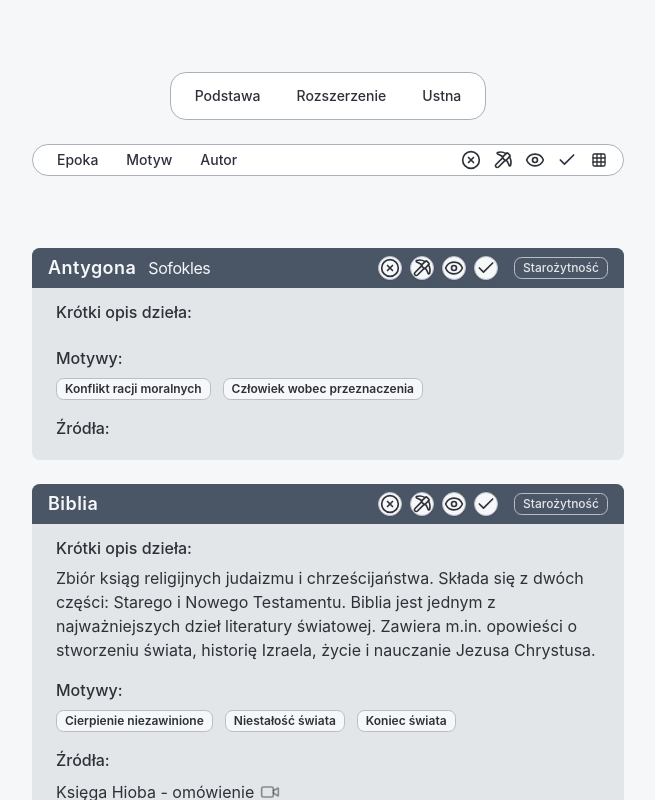
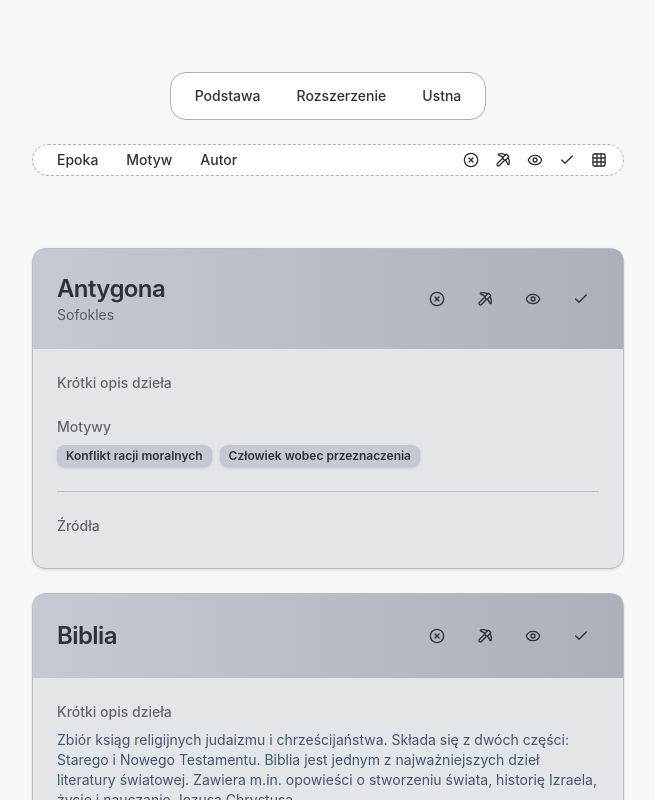
Before and after one commit to pawelz00/matura-check, a React (Vite) app: page / in a window 1280 px wide. Shown: the top 800 px of the page, without its empty margins (312-967 px from the left). Built offline with nearby package versions, Linux system fonts and the light colour scheme.

Commit message:
feat: new cards

```diff
--- a/package.json
+++ b/package.json
@@ -10,6 +10,7 @@
     "preview": "vite preview"
   },
   "dependencies": {
+    "@radix-ui/react-separator": "^1.1.2",
     "@radix-ui/react-slot": "^1.1.2",
     "@tailwindcss/vite": "^4.0.6",
     "class-variance-authority": "^0.7.1",
--- a/src/components/card/card-body.tsx
+++ b/src/components/card/card-body.tsx
@@ -1,41 +1,59 @@
-import {Badge} from "@/components/ui/badge.tsx";
-import {VideoIcon} from "lucide-react";
-import {Item} from "@/data/data.ts";
+import { Badge } from "@/components/ui/badge.tsx";
+import { VideoIcon } from "lucide-react";
+import { Item } from "@/data/data.ts";
+import { Separator } from "@/components/ui/separator.tsx";
+import { CardContent } from "@/components/ui/card.tsx";
 
-export default function CardBody({item} : {item: Item}) {
+export default function CardBody({ item }: { item: Item }) {
   return (
-        <div className={'px-6 py-3 rounded-b-md flex flex-col gap-y-4'}>
-            <section className={'flex gap-y-1.5 flex-col'}>
-                <h3 className={'text-md font-medium'}>Krótki opis dzieła:</h3>
-                <span className={'text-md'}>
-                        {item.description}
-                    </span>
-            </section>
-            <section className={'flex gap-y-2 flex-col'}>
-                <h3 className={'text-md font-medium'}>Motywy:</h3>
-                <div className={'flex flex-wrap gap-3'}>
+    <CardContent className="mt-6 space-y-6">
+      <div className="space-y-2">
+        <h3 className="text-sm font-medium text-card-foreground/70">
+          Krótki opis dzieła
+        </h3>
+        <p className="text-sm text-slate-600">{item.description}</p>
+      </div>
+
+      <div className="space-y-2">
+        <h3 className="text-sm font-medium text-card-foreground/70">Motywy</h3>
+        <div className="flex flex-wrap gap-2">
           {item?.questions?.map((item) => {
-                        return <Badge variant={'outline'} className={'bg-background text-xs'} key={item.question}>
+            return (
+              <Badge
+                variant={"default"}
+                className={"transition-colors hover:bg-secondary"}
+                key={item.question}
+              >
                 {item.motive}
               </Badge>
+            );
           })}
         </div>
-            </section>
-            <section className={'flex gap-y-2 flex-col tracking-normal'}>
-                <h3 className={'text-md font-medium'}>Źródła:</h3>
+      </div>
+      <Separator />
+      <div className="space-y-2">
+        <h3 className="text-sm font-medium text-card-foreground/70">Źródła</h3>
+        <div className="text-sm ">
           <div>
             {item?.externalResources?.map((item) => {
               return (
-                            <a href={item.url} target={'_blank'} rel={'noreferrer'} key={item.url} className={'flex gap-x-1.5 items-center text-md hover:underline'}>
-                                    <span>
-                                        {item.title}
-                                    </span>
-                                <VideoIcon className={'size-5 text-card-foreground/50'}/>
+                <a
+                  href={item.url}
+                  target={"_blank"}
+                  rel={"noreferrer"}
+                  key={item.url}
+                  className={
+                    "flex gap-x-1.5 items-center text-md hover:underline"
+                  }
+                >
+                  <span>{item.title}</span>
+                  <VideoIcon className={"size-5 text-card-foreground/50"} />
                 </a>
-                        )
+              );
             })}
           </div>
-            </section>
         </div>
-    )
+      </div>
+    </CardContent>
+  );
 }
--- a/src/components/card/card-header.tsx
+++ b/src/components/card/card-header.tsx
@@ -1,65 +1,47 @@
 import { Button } from "@/components/ui/button.tsx";
-import { Badge } from "@/components/ui/badge.tsx";
 import { Item } from "@/data/data.ts";
 import { useDataStore } from "@/store/useDataStore.ts";
 import { useEffect } from "react";
 import { cn } from "@/lib/utils.ts";
 import { statusesObj } from "@/constants/statusesObject.ts";
+import { CardHeader, CardTitle } from "@/components/ui/card.tsx";
 
-export default function CardHeader({ item }: { item: Item }) {
-  const { groupBy, loadStatuses, setStatus, statuses } = useDataStore();
+export default function CardHead({ item }: { item: Item }) {
+  const { loadStatuses, setStatus, statuses } = useDataStore();
 
   useEffect(() => {
     loadStatuses();
   }, [loadStatuses]);
 
   return (
-    <div
-      className={
-        "px-4 py-1.5 bg-gray-600 rounded-t-md flex justify-between items-center gap-x-3"
-      }
-    >
-      <div className={"flex gap-x-3 items-center"}>
-        <span
-          className={
-            "font-semibold text-lg tracking-wide text-accent-foreground"
-          }
-        >
-          {item.title}
-        </span>
-        {groupBy !== "author" && (
-          <span className={"text-md tracking-tight text-accent-foreground"}>
-            {item.author}
-          </span>
-        )}
+    <CardHeader className="rounded-t-lg bg-gradient-to-r from-primary to-secondary">
+      <div className="flex items-center justify-between">
+        <div className="space-y-0.1">
+          <CardTitle className="text-2xl font-serif">{item.title}</CardTitle>
+          <p className="text-sm text-secondary-foreground/70">{item.author}</p>
         </div>
-      <div className={"flex gap-x-2 items-center"}>
+        <div className="flex gap-3">
           {Object.entries(statusesObj).map(([key, value]) => {
             return (
               <Button
                 key={key}
-              variant={"outline"}
+                variant={"ghost"}
                 size={"icon"}
                 className={cn(
-                "size-6 rounded-xl cursor-pointer",
-                value.hoverColor,
                   statuses[item.id] === value.status &&
-                  "bg-accent text-accent-foreground",
+                    "bg-primary text-primary-foreground",
+                  "hover:bg-primary hover:text-primary-foreground",
                 )}
                 onClick={() => {
                   setStatus(item.id, value.status);
                 }}
               >
-              <value.icon className={"size-5"} />
+                <value.icon className={"size-4"} />
               </Button>
             );
           })}
-        {groupBy !== "period" && (
-          <Badge variant={"outline"} className={"ml-2 text-card font-medium"}>
-            {item.period}
-          </Badge>
-        )}
         </div>
       </div>
+    </CardHeader>
   );
 }
--- a/src/components/card/single-card.tsx
+++ b/src/components/card/single-card.tsx
@@ -1,16 +1,17 @@
-import {Item} from "@/data/data.ts";
+import { Item } from "@/data/data.ts";
+import { Card } from "@/components/ui/card.tsx";
+import CardHead from "@/components/card/card-header.tsx";
 import CardBody from "@/components/card/card-body.tsx";
-import CardHeader from "@/components/card/card-header.tsx";
 
 type SingleCardProps = {
-    item: Item
+  item: Item;
+};
+
+export default function SingleCard({ item }: SingleCardProps) {
+  return (
+    <Card className="w-full transition-all hover:shadow-lg">
+      <CardHead item={item} />
+      <CardBody item={item} />
+    </Card>
+  );
 }
-
-export default function SingleCard({item} : SingleCardProps) {
-    return (
-        <div className={'h-full w-full bg-card rounded-md'}>
-            <CardHeader item={item}/>
-            <CardBody item={item}/>
-        </div>
-    )
-}
--- a/src/components/navbar.tsx
+++ b/src/components/navbar.tsx
@@ -23,7 +23,7 @@ export default function Navbar() {
       </nav>
       <section
         className={
-          "flex justify-between items-center bg-white px-3 h-8 w-fit rounded-full gap-x-1 min-w-full border border-muted"
+          "flex justify-between items-center bg-white px-3 h-8 w-fit rounded-full gap-x-1 min-w-full border border-dashed border-muted"
         }
       >
         <div className={"flex gap-x-1 items-center"}>
@@ -31,7 +31,7 @@ export default function Navbar() {
           <ButtonFilter filter={"motive"}>Motyw</ButtonFilter>
           <ButtonFilter filter={"author"}>Autor</ButtonFilter>
         </div>
-        <div className={"flex gap-x-2"}>
+        <div className={"flex gap-x-2 items-center"}>
           {Object.entries(statusesObj).map(([key, value]) => {
             return (
               <Button
@@ -42,11 +42,11 @@ export default function Navbar() {
                 variant={"ghost"}
                 size={"icon"}
                 className={cn(
-                  "size-6 rounded-full cursor-pointer",
+                  "cursor-pointer size-6",
                   status === value.status && "bg-accent text-accent-foreground",
                 )}
               >
-                <value.icon className={"size-5"} />
+                <value.icon className={"size-4"} />
               </Button>
             );
           })}
@@ -54,11 +54,15 @@ export default function Navbar() {
             onClick={() => {
               setView(view === "list" ? "grid" : "list");
             }}
-            className={"size-6 cursor-pointer"}
+            className={"cursor-pointer size-6"}
             variant={"ghost"}
             size={"icon"}
           >
-            {view === "list" ? <GridIcon /> : <ListIcon />}
+            {view === "list" ? (
+              <GridIcon className={"size-4"} />
+            ) : (
+              <ListIcon className={"size-4"} />
+            )}
           </Button>
         </div>
       </section>
--- /dev/null
+++ b/src/components/ui/card.tsx
@@ -0,0 +1,68 @@
+import * as React from "react"
+
+import { cn } from "@/lib/utils"
+
+function Card({ className, ...props }: React.ComponentProps<"div">) {
+  return (
+    <div
+      data-slot="card"
+      className={cn(
+        "bg-card text-card-foreground rounded-xl border shadow-sm",
+        className
+      )}
+      {...props}
+    />
+  )
+}
+
+function CardHeader({ className, ...props }: React.ComponentProps<"div">) {
+  return (
+    <div
+      data-slot="card-header"
+      className={cn("flex flex-col gap-1.5 p-6", className)}
+      {...props}
+    />
+  )
+}
+
+function CardTitle({ className, ...props }: React.ComponentProps<"div">) {
+  return (
+    <div
+      data-slot="card-title"
+      className={cn("leading-none font-semibold tracking-tight", className)}
+      {...props}
+    />
+  )
+}
+
+function CardDescription({ className, ...props }: React.ComponentProps<"div">) {
+  return (
+    <div
+      data-slot="card-description"
+      className={cn("text-muted-foreground text-sm", className)}
+      {...props}
+    />
+  )
+}
+
+function CardContent({ className, ...props }: React.ComponentProps<"div">) {
+  return (
+    <div
+      data-slot="card-content"
+      className={cn("p-6 pt-0", className)}
+      {...props}
+    />
+  )
+}
+
+function CardFooter({ className, ...props }: React.ComponentProps<"div">) {
+  return (
+    <div
+      data-slot="card-footer"
+      className={cn("flex items-center p-6 pt-0", className)}
+      {...props}
+    />
+  )
+}
+
+export { Card, CardHeader, CardFooter, CardTitle, CardDescription, CardContent }
--- /dev/null
+++ b/src/components/ui/separator.tsx
@@ -0,0 +1,26 @@
+import * as React from "react"
+import * as SeparatorPrimitive from "@radix-ui/react-separator"
+
+import { cn } from "@/lib/utils"
+
+function Separator({
+  className,
+  orientation = "horizontal",
+  decorative = true,
+  ...props
+}: React.ComponentProps<typeof SeparatorPrimitive.Root>) {
+  return (
+    <SeparatorPrimitive.Root
+      data-slot="separator-root"
+      decorative={decorative}
+      orientation={orientation}
+      className={cn(
+        "bg-border shrink-0 data-[orientation=horizontal]:h-px data-[orientation=horizontal]:w-full data-[orientation=vertical]:h-full data-[orientation=vertical]:w-px",
+        className
+      )}
+      {...props}
+    />
+  )
+}
+
+export { Separator }
```
Also changed, not shown: 1 other file (tests, documents, lock files or other folders). Lines whose indentation alone changed are shown as unchanged.
